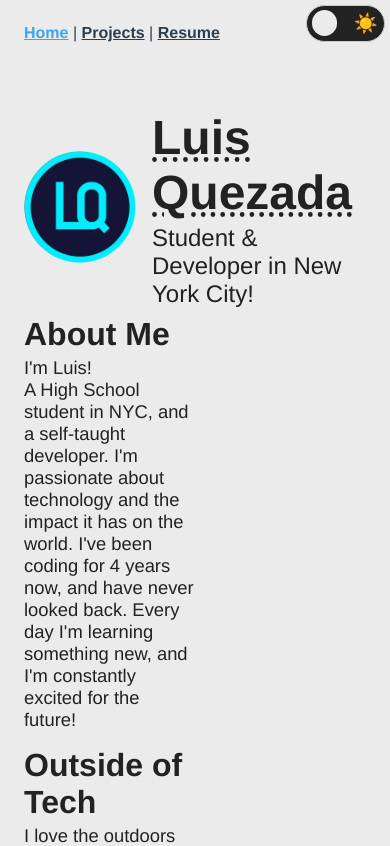
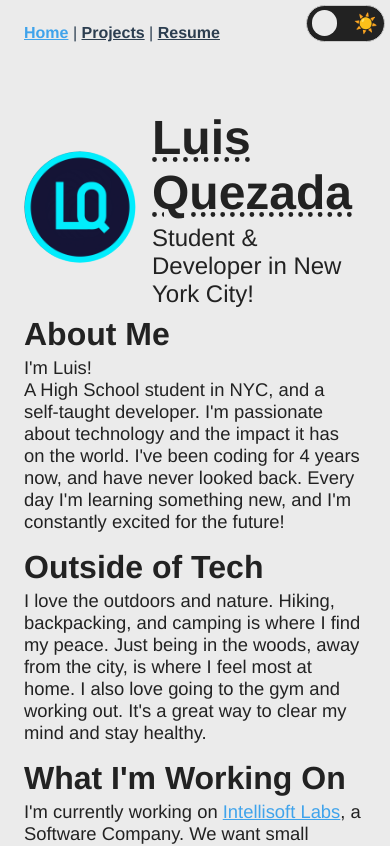
Before and after one commit to HypnoticSiege/quezada.nl, a Vue app: page /#/ in a window 390 px wide. Shown: the top 846 px of the page. Built offline with nearby package versions, Linux system fonts and the light colour scheme.

Commit message:
Update HomeView.vue

```diff
--- a/src/views/HomeView.vue
+++ b/src/views/HomeView.vue
@@ -110,5 +110,9 @@ export default {
     img.me {
       height: 10rem;
     }
+
+    .about {
+      inline-size: 99%;
+    }
   }
 </style>
```
